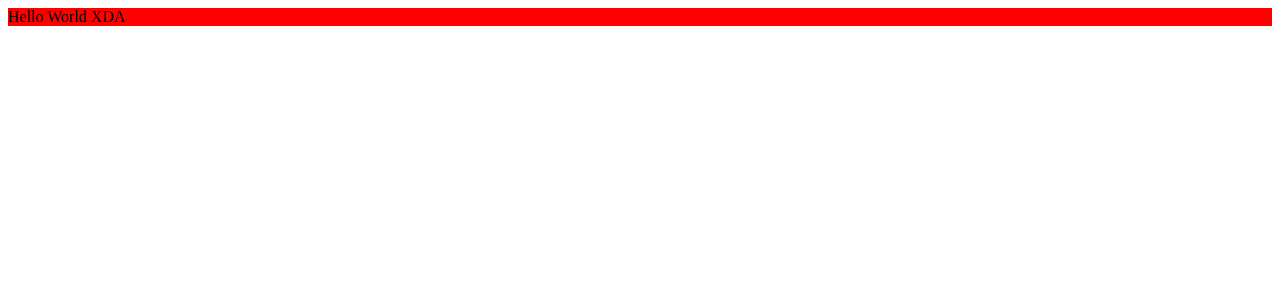
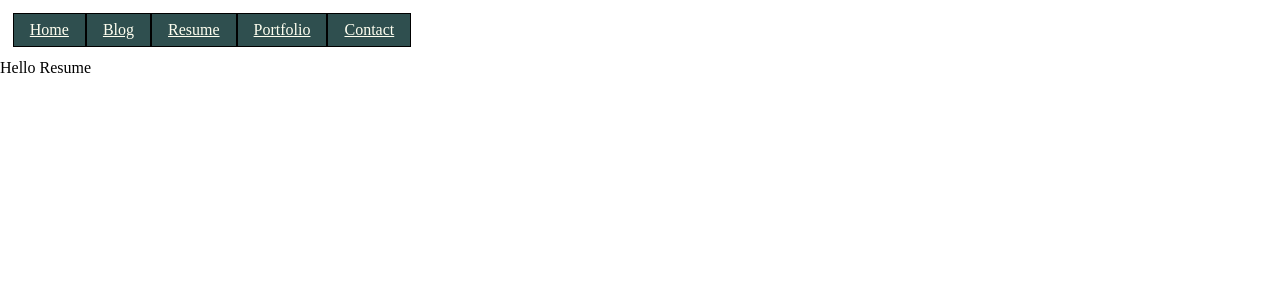
Before and after one commit to jamesh48/PersonalWebsite, a React app: page /resume in a window 1280 px wide. Shown: the top 300 px of the page. Built offline with nearby package versions, Linux system fonts and the light colour scheme; the HTML template or start-up script is replaced by a standard one.

Commit message:
basic react router and ul setup

```diff
--- a/client/src/components/App.jsx
+++ b/client/src/components/App.jsx
@@ -1,9 +1,55 @@
 import React from 'react';
+
+import {
+  BrowserRouter as Router,
+  Switch,
+  Route,
+  Link
+} from "react-router-dom";
+
+import Home from './HomeComponents/Home.jsx';
+import Blog from './BlogComponents/Blog.jsx';
+import Resume from './ResumeComponents/Resume.jsx';
+import Portfolio from './PortfolioComponents/Portfolio.jsx'
+import Contact from './ContactComponents/Contact.jsx';
+import '../styles/reset.scss';
 import style from '../styles/main.scss';
-const { choice } = style;
+const {routerLink} = style;
 
 export default () => {
   return (
-    <div className={choice}>Hello World XDA</div>
+    <Router>
+      <nav>
+        <ul>
+            <Link className={routerLink} to='/'>Home</Link>
+            <Link className={routerLink} to='/blog'>Blog</Link>
+            <Link className={routerLink} to='/resume'>Resume</Link>
+            <Link className={routerLink} to='/portfolio'>Portfolio</Link>
+            <Link className={routerLink} to='/contact'>Contact</Link>
+        </ul>
+      </nav>
+
+      <Switch>
+
+        <Route path='/blog'>
+          <Blog />
+        </Route>
+
+        <Route path='/resume'>
+          <Resume />
+        </Route>
+
+        <Route path='/portfolio'>
+          <Portfolio />
+        </Route>
+
+        <Route path='/contact'>
+          <Contact />
+        </Route>
+        <Route path='/'>
+          <Home />
+        </Route>
+      </Switch>
+    </Router>
   )
 }
--- /dev/null
+++ b/client/src/components/BlogComponents/Blog.jsx
@@ -0,0 +1,5 @@
+import React from 'react';
+
+export default () => {
+  return (<div>Hello Blog</div>)
+}
--- /dev/null
+++ b/client/src/components/ContactComponents/Contact.jsx
@@ -0,0 +1,5 @@
+import React from 'react';
+
+export default () => {
+  return (<div>Hello Contact</div>);
+}
--- /dev/null
+++ b/client/src/components/HomeComponents/Home.jsx
@@ -0,0 +1,7 @@
+import React from 'react';
+
+export default () => {
+  return (
+    <div>Hello Home</div>
+  )
+}
--- /dev/null
+++ b/client/src/components/PortfolioComponents/Portfolio.jsx
@@ -0,0 +1,5 @@
+import React from 'react';
+
+export default () => {
+  return (<div>Hello Portfolio</div>);
+}
--- /dev/null
+++ b/client/src/components/ResumeComponents/Resume.jsx
@@ -0,0 +1,5 @@
+import React from 'react';
+
+export default () => {
+  return (<div>Hello Resume</div>)
+}
--- a/client/src/styles/main.scss
+++ b/client/src/styles/main.scss
@@ -1,3 +1,24 @@
-.choice {
-  background-color: red;
+ul {
+  padding: 1%;
+  .routerLink {
+    list-style: none;
+    display: inline-flex;
+    padding: 0.5em 1em;
+
+    border: 1px solid black;
+    background-color: darkslategray;
+    color: ivory;
+
+    &:hover {
+      background-color: lightslategray;
+      cursor: pointer;
+    }
+
+    a {
+      text-decoration: none;
+      &:visited {
+        color: inherit;
+      }
+    }
+  }
 }
--- /dev/null
+++ b/client/src/styles/reset.scss
@@ -0,0 +1,48 @@
+/* http://meyerweb.com/eric/tools/css/reset/
+   v2.0 | 20110126
+   License: none (public domain)
+*/
+
+html, body, div, span, applet, object, iframe,
+h1, h2, h3, h4, h5, h6, p, blockquote, pre,
+a, abbr, acronym, address, big, cite, code,
+del, dfn, em, img, ins, kbd, q, s, samp,
+small, strike, strong, sub, sup, tt, var,
+b, u, i, center,
+dl, dt, dd, ol, ul, li,
+fieldset, form, label, legend,
+table, caption, tbody, tfoot, thead, tr, th, td,
+article, aside, canvas, details, embed,
+figure, figcaption, footer, header, hgroup,
+menu, nav, output, ruby, section, summary,
+time, mark, audio, video {
+	margin: 0;
+	padding: 0;
+	border: 0;
+	font-size: 100%;
+	font: inherit;
+	vertical-align: baseline;
+}
+/* HTML5 display-role reset for older browsers */
+article, aside, details, figcaption, figure,
+footer, header, hgroup, menu, nav, section {
+	display: block;
+}
+body {
+	line-height: 1;
+}
+ol, ul {
+	list-style: none;
+}
+blockquote, q {
+	quotes: none;
+}
+blockquote:before, blockquote:after,
+q:before, q:after {
+	content: '';
+	content: none;
+}
+table {
+	border-collapse: collapse;
+	border-spacing: 0;
+}
--- a/package.json
+++ b/package.json
@@ -21,6 +21,7 @@
     "pm2": "^5.1.0",
     "react": "^17.0.2",
     "react-dom": "^17.0.2",
+    "react-router-dom": "^5.2.0",
     "sass-loader": "^12.1.0",
     "webpack": "^5.40.0",
     "webpack-cli": "^4.7.2"
--- a/webpack.config.js
+++ b/webpack.config.js
@@ -7,7 +7,6 @@
   // for production:
   // devtool: "source-map",
   mode: 'development',
-  watch: true,
   entry: path.join(SRC_DIR, 'index.jsx'),
   module: {
     rules: [
```
Also changed, not shown: 2 other files (tests, documents, lock files or other folders).
